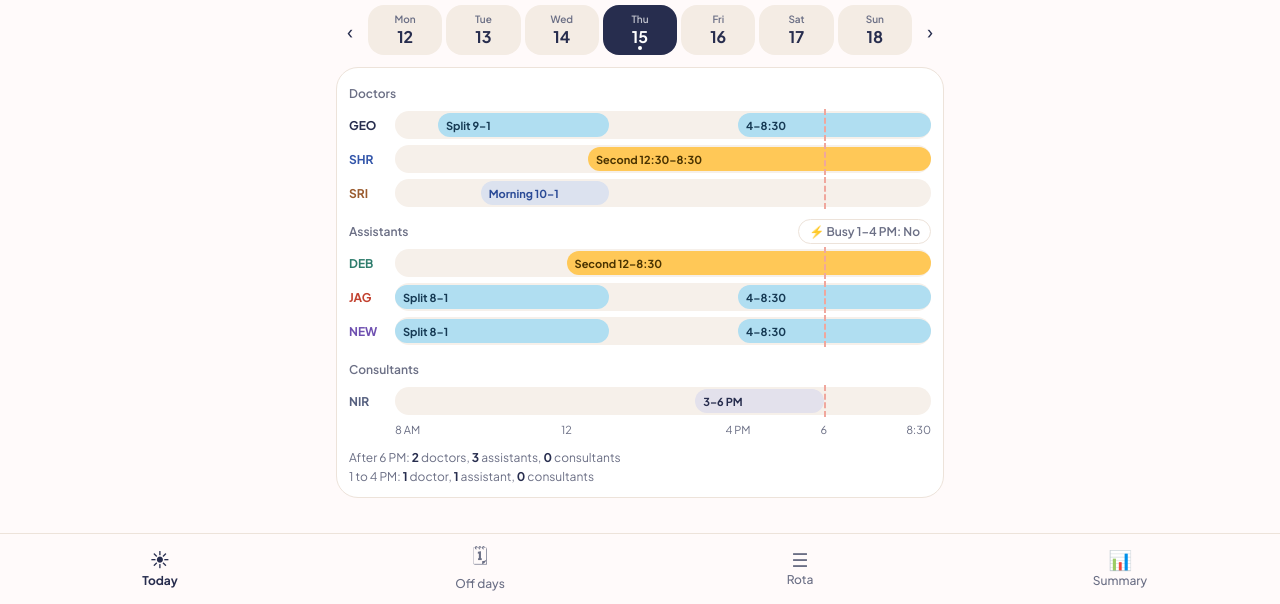
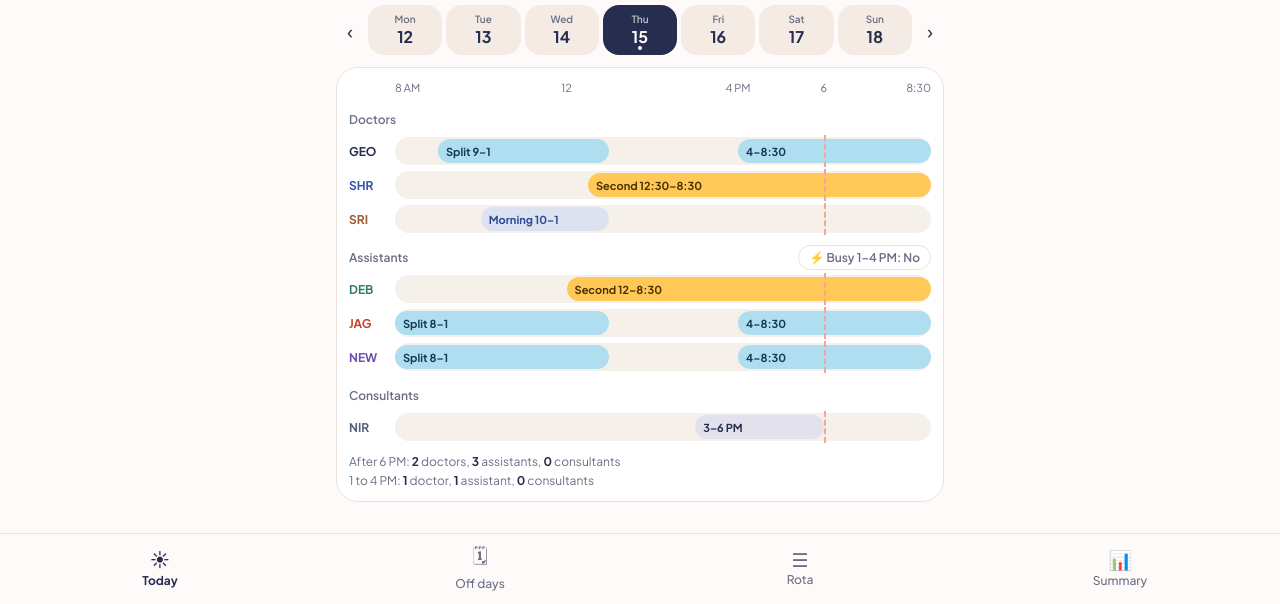
Before and after one commit to rpremkumar56/clinic-rota, a plain HTML site: page index.html in a window 1280 px wide. Shown: the part 198-802 px from the top of the page. Drawn offline with Linux system fonts and the light colour scheme.

Commit message:
Remove the now line; move the time scale to the top of the chart
Co-Authored-By: Claude Opus 5.5 <noreply@anthropic.com>
Claude-Session: https://claude.ai/code/session_01WUbtbcmqudwtwjPkq9hJ2C

```diff
--- a/index.html
+++ b/index.html
@@ -169,8 +169,7 @@ input[type=text],input[type=number],input[type=month],input[type=time],select{wi
 .segt{position:absolute;top:0;bottom:0;display:flex;align-items:center;font-size:11px;font-weight:700;white-space:nowrap;padding-left:8px;pointer-events:none}
 .offt{position:absolute;inset:0;display:flex;align-items:center;justify-content:center;font-size:12px;font-weight:600}
 .trk .line6{position:absolute;top:-2px;bottom:-2px;border-left:2px dashed #F0A79D}
-.trk .now{position:absolute;top:-3px;bottom:-3px;border-left:2px solid var(--flame)}
-.ticks{margin-left:46px}
+.ticks{margin-left:46px;margin-top:0;margin-bottom:4px}
 .cnts{font-size:12px;color:var(--mute);margin-top:8px;line-height:1.6}
 .cnts b{color:var(--ink)}
 .none{font-size:12px;color:var(--mute);padding:4px 0}
@@ -629,8 +628,7 @@ function renderToday(){
 }
 function dayChart(date,dd,da,cons,showNow,show,tv){
   const A=480,B=1230,pc=t=>((t-A)/(B-A)*100).toFixed(2)+'%';
-  const nowMin=new Date().getHours()*60+new Date().getMinutes();
-  const lines=`<div class="line6" style="left:${pc(1080)}"></div>${showNow&&nowMin>=A&&nowMin<=B?`<div class="now" style="left:${pc(nowMin)}"></div>`:''}`;
+  const lines=`<div class="line6" style="left:${pc(1080)}"></div>`;
   const track=(segs,offText,offCol)=>{
     if(!segs.length) return `<div class="trk offtrk"><span class="offt" style="color:${offCol}">${esc(offText)}</span>${lines}</div>`;
     return `<div class="trk">${segs.map(g=>`<div class="seg" style="left:${pc(g.a)};width:calc(${pc(g.b)} - ${pc(g.a)});background:${g.bg}"></div><span class="segt" style="left:${pc(g.a)};color:${g.fg}">${esc(g.t)}</span>`).join('')}${lines}</div>`;
@@ -647,6 +645,8 @@ function dayChart(date,dd,da,cons,showNow,show,tv){
       ${track(shiftSegs(team,c),shLabel(team,c),SH[c].fg)}</button>`;
   };
   let h=`<div class="chart" aria-label="Who is in the clinic">`;
+  h+=`<div class="ticks">${[[480,'8 AM'],[720,'12'],[960,'4 PM'],[1080,'6'],[1230,'8:30']].map(([t,l])=>`<span class="tick" style="left:${pc(t)}">${l}</span>`).join('')}</div>`;
+
   if(show('doc')) h+=`<div class="ghd">Doctors</div>`+[0,1,2].map(i=>person('doc',dd,i)).join('');
   if(show('asst')) h+=`<div class="ghd">Assistants<button class="busychip ${da.busy?'on':''}" onclick="toggleBusy('${date}')">⚡ Busy 1–4 PM: ${da.busy?'Yes':'No'}</button></div>`+[0,1,2].map(i=>person('asst',da,i)).join('');
   if(show('cons')){
@@ -655,7 +655,6 @@ function dayChart(date,dd,da,cons,showNow,show,tv){
       ${c.absent?track([],'Not coming','#A8968A'):track([{a:c.start,b:c.end,bg:'#E3E1EC',fg:'#272D4E',t:c.time}])}</button>`).join('');
     else if(tv==='cons') h+=`<div class="ghd">Consultants</div><div class="none">No consultant comes on this day.</div>`;
   }
-  h+=`<div class="ticks">${[[480,'8 AM'],[720,'12'],[960,'4 PM'],[1080,'6'],[1230,'8:30']].map(([t,l])=>`<span class="tick" style="left:${pc(t)}">${l}</span>`).join('')}</div>`;
   const at=(shifts,t)=>shifts.filter(s=>SH[s].iv.some(([a,b])=>t>=a&&t<b)).length;
   const pl=(n,w)=>`<b>${n}</b> ${w}${n===1?'':'s'}`;
   const cnt=t=>[show('doc')?pl(at(dd.shifts,t),'doctor'):'',show('asst')?pl(at(da.shifts,t),'assistant'):'',
```
